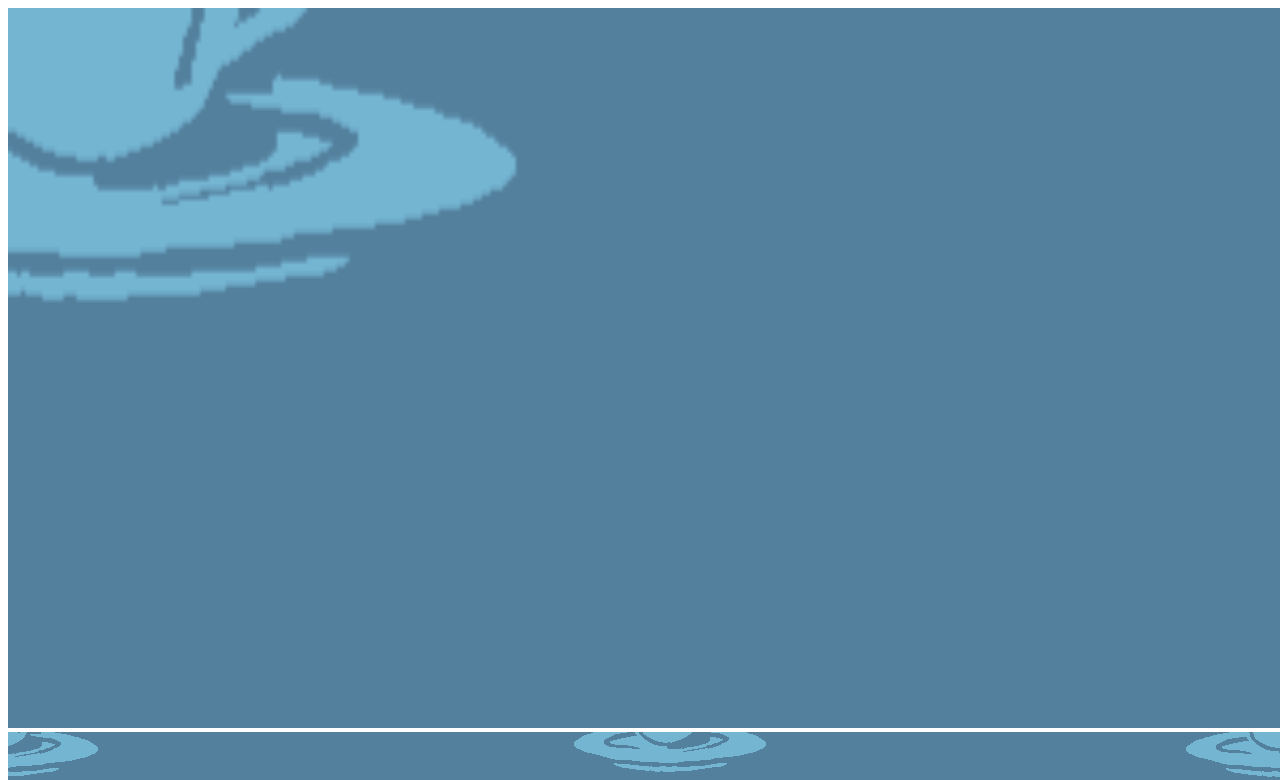
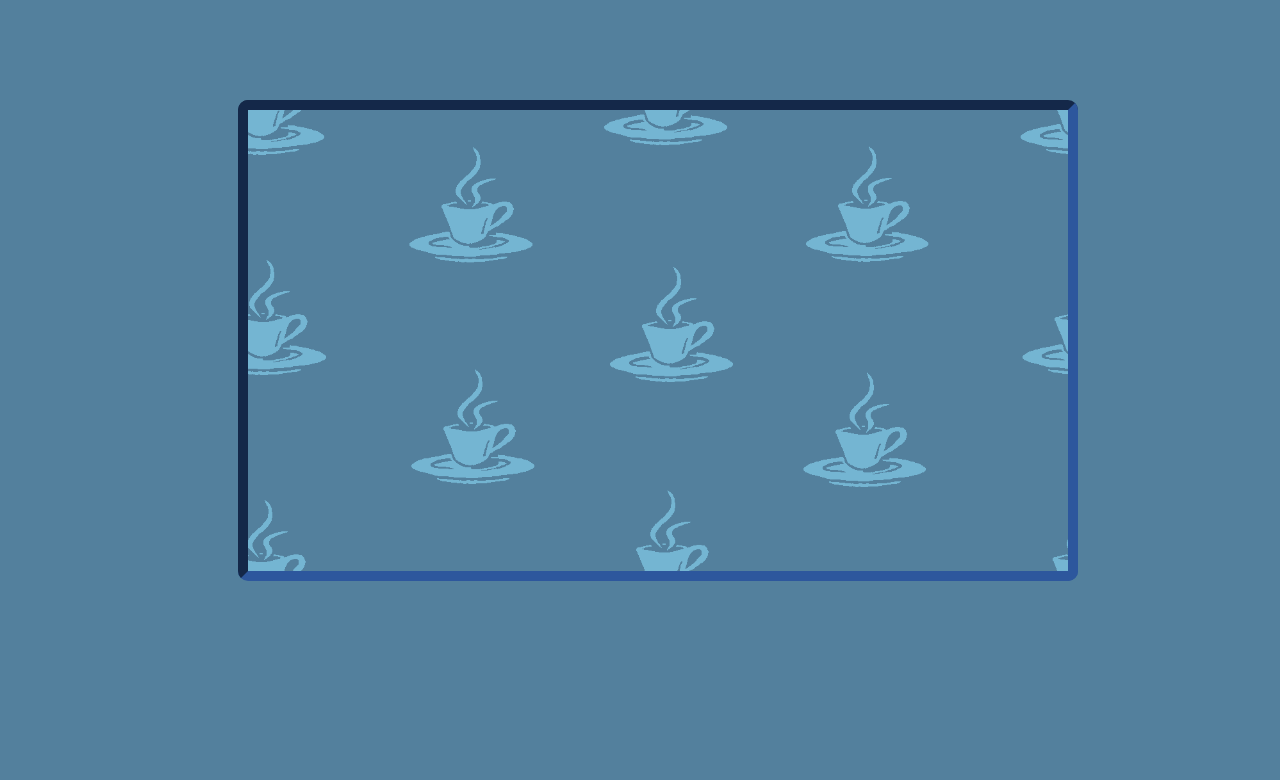
Before and after one commit to jordanparsons9925/java-ware, a plain HTML site: page index.html in a window 1280 px wide. Shown: the top 780 px of the page. Drawn offline with Linux system fonts and the light colour scheme.

Commit message:
made improvements to interface

```diff
--- a/index.html
+++ b/index.html
@@ -10,8 +10,11 @@
 </head>
 <body>
     <main>
-        <canvas id="screen"></canvas>
+        <div id="canvasDiv">
+            <canvas id="screen" width="1280" height="720"></canvas>
+        </div>
+
     </main>
-    <img id="scrollBackground" src="sprites/backgrounds/javawareMenuBackground.png">
+    <img id="scrollBackground" src="sprites/backgrounds/javawareMenuBackground.png" hidden>
 </body>
 </html>
--- a/main.css
+++ b/main.css
@@ -1,4 +1,14 @@
+* {
+    background-color: #53809d;
+}
+#canvasDiv {
+    border: 10px inset #2d579d;
+    border-radius: 10px;
+    width: 64vw;
+    height: 36vw;
+    margin: 100px 0 0 18vw;
+}
 canvas {
-    width: 1280px;
-    height: 720px;
+    width: 64vw;
+    height: 36vw;
 }
--- a/scripts/controls.js
+++ b/scripts/controls.js
@@ -5,26 +5,28 @@ var scrollingBackground = {
 }
 var canvas = document.getElementById("screen");
 var screen = canvas.getContext("2d");
+var movementCounter = 0;
 
 var renderBackground = function() {
     screen.strokeStyle = "#FFFFFF";
     screen.fillRect(0, 0, 1280, 720);
     screen.drawImage(scrollingBackground.Image, scrollingBackground.X, scrollingBackground.Y);
-    screen.drawImage(scrollingBackground.Image, scrollingBackground.X+1280, scrollingBackground.Y);
-    screen.drawImage(scrollingBackground.Image, scrollingBackground.X, scrollingBackground.Y+720);
-    screen.drawImage(scrollingBackground.Image, scrollingBackground.X+1280, scrollingBackground.Y+720);
+    screen.drawImage(scrollingBackground.Image, scrollingBackground.X+1279, scrollingBackground.Y);
+    screen.drawImage(scrollingBackground.Image, scrollingBackground.X, scrollingBackground.Y+719);
+    screen.drawImage(scrollingBackground.Image, scrollingBackground.X+1279, scrollingBackground.Y+719);
     scrollingBackground.X -= 1;
-    scrollingBackground.Y -= 0.5925;
-    if (scrollingBackground.X == 2560 && scrollingBackground.Y == 1440) {
+    scrollingBackground.Y -= 0.5629;
+    if (movementCounter++ == 1280) {
         scrollingBackground.X = 0;
         scrollingBackground.Y = 0;
+        movementCounter = 0;
     }
 
 
 }
 
 window.onload = function() {
-    screen.width = 1280;
-    screen.height = 720;
+    screen.width = document.getElementById("screen").style.width / 2;
+    screen.height = document.getElementById("screen").style.height / 2;
     window.setInterval(renderBackground, 16);
 }
```
